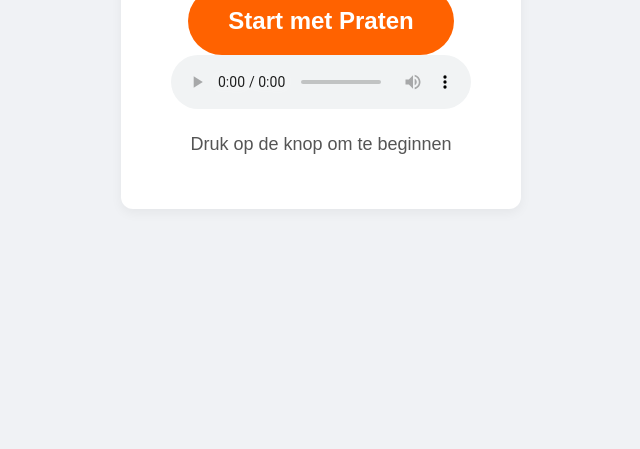
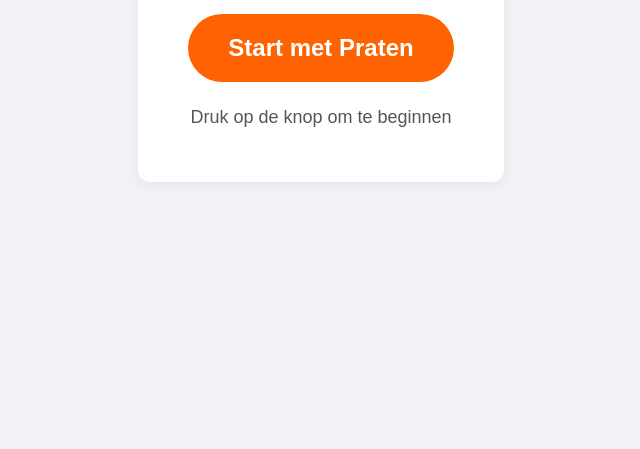
Before and after one commit to vanmatti/ING-hackaton-project, a plain HTML site: page index.html in a window 1280 px wide. Shown: the part 351-800 px from the top of the page, without its empty margins (319-959 px from the left). Drawn offline with Linux system fonts and the light colour scheme.

Commit message:
Fix HTML structure and remove duplicate elements

```diff
--- a/index.html
+++ b/index.html
@@ -68,7 +68,6 @@
         <button id="recordButton">
             Start met Praten
         </button>
-        <audio id="audio" controls></audio>
 
         <div id="status">Druk op de knop om te beginnen</div>
     </div>
```
